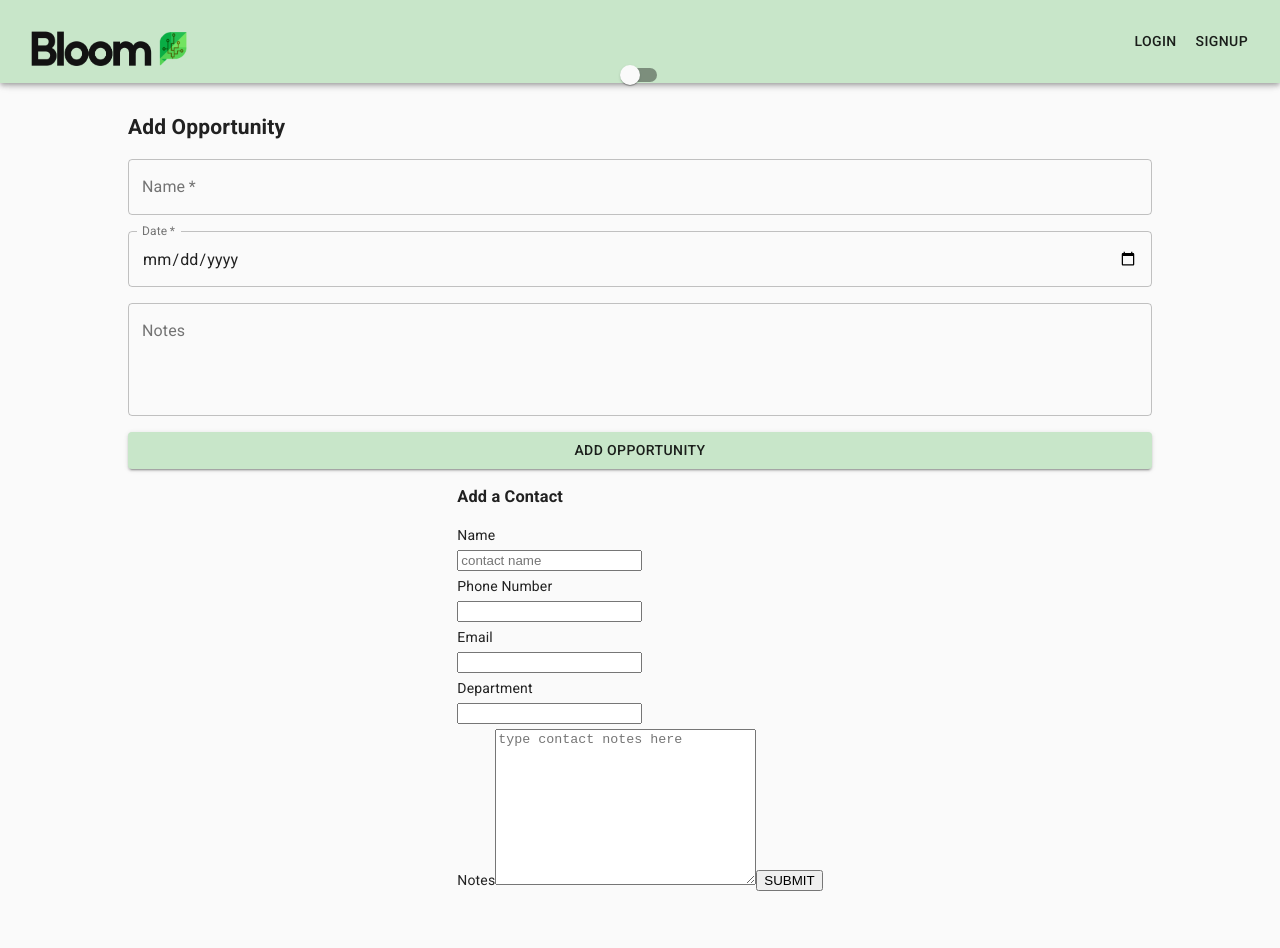
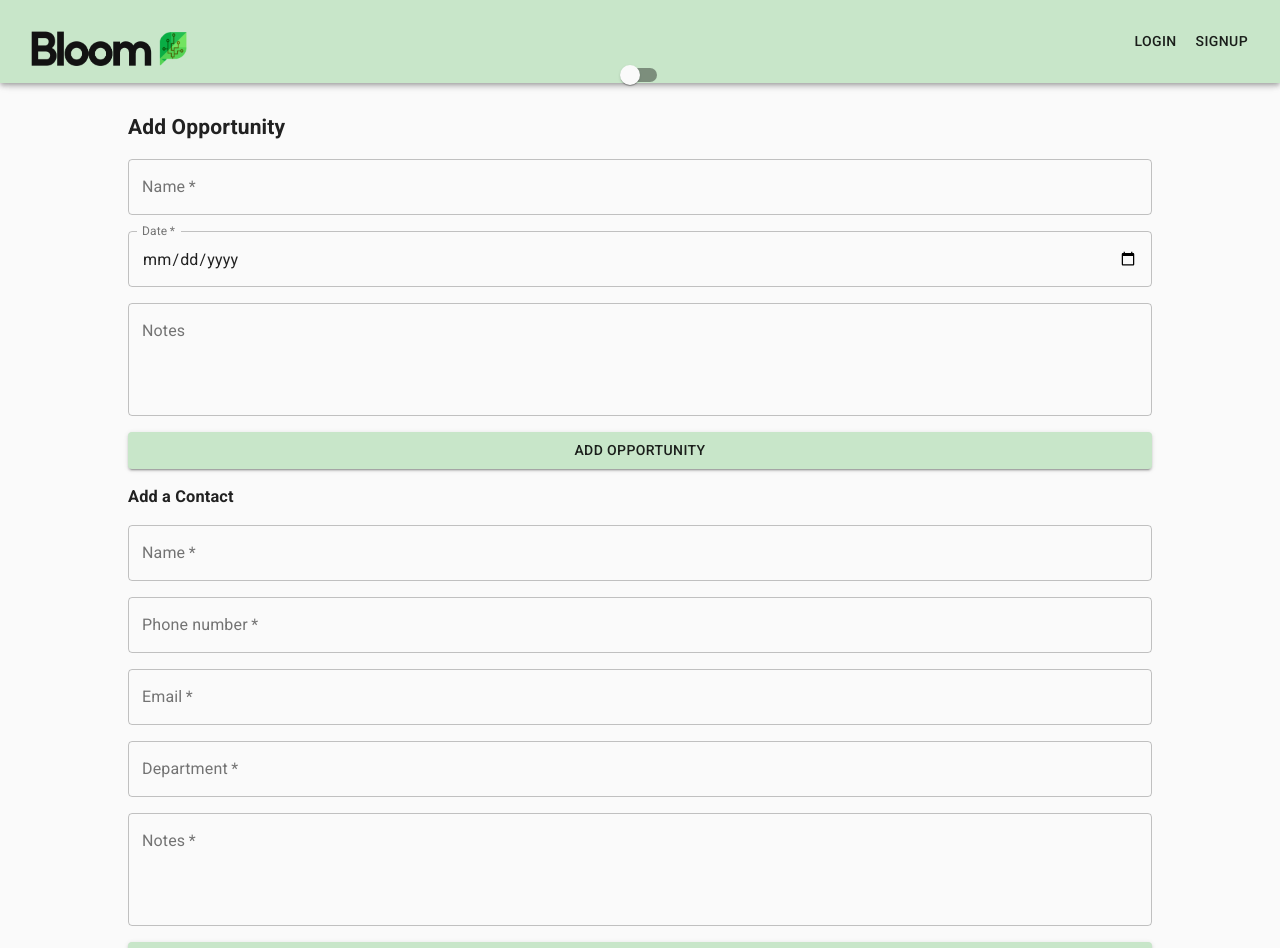
Before and after one commit to jonathanherman1/bloom-frontend, a React (Create React App) app: page /contact in a window 1280 px wide. Shown: the top 948 px of the page. Before the commit the page ends 891 px from the top, so only its background shows below. Built offline with nearby package versions, Linux system fonts and the light colour scheme.

Commit message:
contactForm styles

```diff
--- a/src/Components/ContactForm/ContactForm.jsx
+++ b/src/Components/ContactForm/ContactForm.jsx
@@ -1,5 +1,6 @@
 import React, { useState } from 'react';
-
+import TextField from '@material-ui/core/TextField';
+import Button from '@material-ui/core/Button';
 import styles from './ContactForm.module.css'
 
 function ContactForm(props) {
@@ -35,54 +36,75 @@ function ContactForm(props) {
                 onSubmit={handleSubmit}
                 className={styles.form}
             >
-                <label htmlFor="contact-name">Name</label>
-                <input
-                    id="contac-name"
+            <TextField
+                id="contact-name"
                 type="text"
                 name="name"
+                label="Name"
                 value={formData.name}
                 onChange={handleChange}
                 autoComplete="off"
-                    placeholder="contact name"
+                fullWidth
                 required
+                variant="outlined"
             />
-                <label htmlFor="contact-phone">Phone Number</label>
-                <input
+
+            <TextField
                 id="contact-phone"
                 type="phone"
                 name="phone"
+                label="Phone number"
                 value={formData.phone}
                 onChange={handleChange}
+                autoComplete="off"
+                fullWidth
+                required
+                variant="outlined"
             />
-                <label htmlFor="contact-email">Email</label>
-                <input
+
+            <TextField
                 id="contact-email"
                 type="email"
                 name="email"
+                label="Email"
                 value={formData.email}
                 onChange={handleChange}
+                autoComplete="off"
+                fullWidth
+                required
+                variant="outlined"
             />
-                <label htmlFor="contact-department">Department</label>
-                <input
+
+            <TextField
                 id="contact-department"
                 type="department"
                 name="department"
+                label="Department"
                 value={formData.department}
                 onChange={handleChange}
+                autoComplete="off"
+                fullWidth
+                required
+                variant="outlined"
             />
-                <label htmlFor="contact-notes">Notes</label>
-                <textarea
+
+            <TextField
                 id="contact-notes"
+                type="notes"
                 name="notes"
+                label="Notes"
                 value={formData.notes}
                 onChange={handleChange}
-                    cols="30"
-                    rows="10"
-                    placeholder="type contact notes here"
-                ></textarea>
-                <button type="submit">
+                autoComplete="off"
+                multiline
+                rows={4}
+                fullWidth
+                required
+                variant="outlined"
+            />
+                <Button type="submit" variant="contained" color="primary">
                     SUBMIT
-                </button>
+                </Button>
             </form>
         </div>
     )
--- a/src/Components/ContactForm/ContactForm.module.css
+++ b/src/Components/ContactForm/ContactForm.module.css
@@ -0,0 +1,11 @@
+.container {
+    display: flex;
+    flex-direction: column;
+    width: 80vw;
+}
+
+.form {
+    display: flex;
+    flex-direction: column;
+    gap: 1rem;
+}
```
Lines whose indentation alone changed are shown as unchanged.
